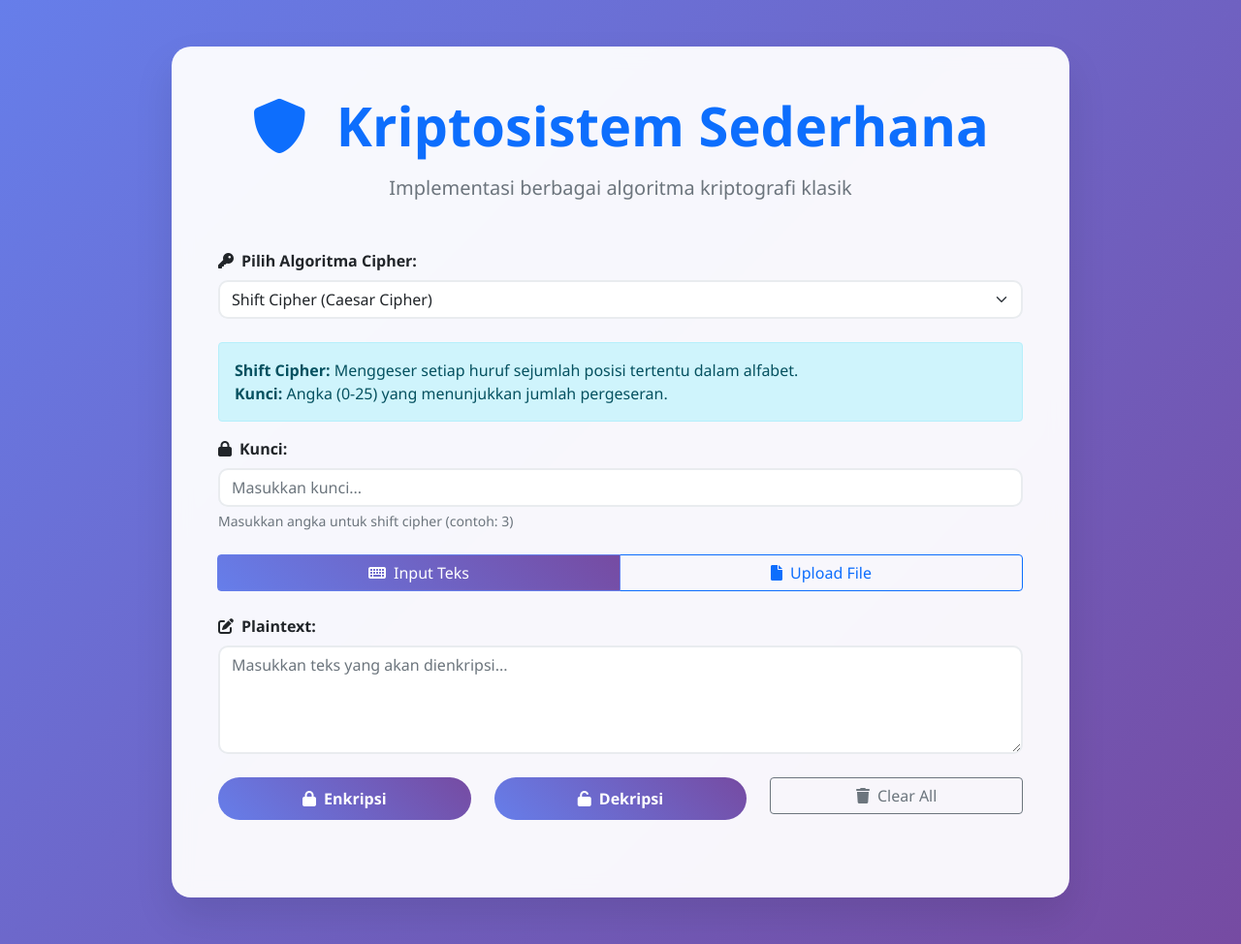
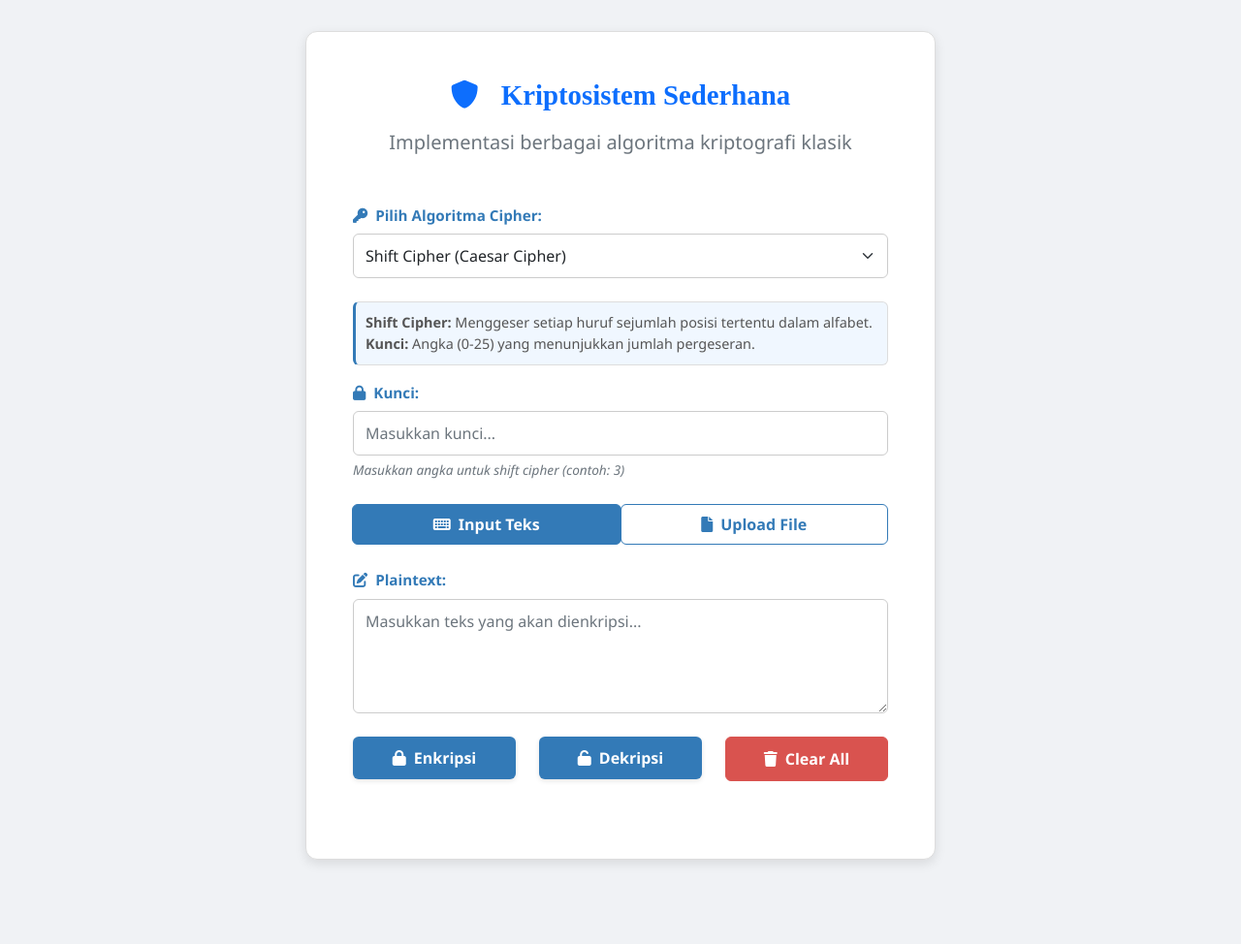
Before and after one commit to Havizhan/Project-Kriptografi-Tugas1, a Flask app: page / in a window 1280 px wide. Shown: the whole page at 97% size. After the commit the page ends 891 px from the top, so only its background shows below. Run offline with Flask 3, Linux system fonts and the light colour scheme; some libraries are stand-ins or nearby versions.

Commit message:
ubah layout

```diff
--- a/requirements.txt
+++ b/requirements.txt
@@ -1,3 +1,3 @@
 Flask==2.3.3
-numpy==1.24.3
+numpy>=2.1.3
 Werkzeug==2.3.7
--- a/static/css/style.css
+++ b/static/css/style.css
@@ -1,274 +1,216 @@
-/* Kriptosistem Sederhana - Custom Styles */
+/* Kriptosistem Sederhana - Custom Styles (Minimalist White Theme - REVISED) */
+
+:root {
+    --primary-color: #337ab7; /* Biru untuk aksen */
+    --danger-color: #d9534f; /* Merah untuk Reset */
+    --success-color: #5cb85c; /* Hijau untuk Download/Copy */
+    --card-bg: #ffffff;
+    --text-color: #333;
+}
 
 body {
-    background: linear-gradient(135deg, #667eea 0%, #764ba2 100%);
+    background: #f0f2f5;
     min-height: 100vh;
     font-family: 'Segoe UI', Tahoma, Geneva, Verdana, sans-serif;
+    color: var(--text-color);
+    display: flex;
+    justify-content: center;
+    align-items: center;
+}
+
+.container {
+    padding-top: 2rem !important;
+    padding-bottom: 2rem !important;
 }
 
 .main-container {
-    background: rgba(255, 255, 255, 0.95);
-    border-radius: 20px;
-    box-shadow: 0 20px 40px rgba(0, 0, 0, 0.1);
-    backdrop-filter: blur(10px);
+    background: var(--card-bg);
+    border-radius: 12px;
+    box-shadow: 0 4px 12px rgba(0, 0, 0, 0.1);
+    border: 1px solid #ddd;
+    max-width: 650px; /* Sedikit dilebarkan agar hasil lebih leluasa */
+    width: 100%;
+    margin: auto;
 }
 
-.cipher-card {
-    transition: all 0.3s ease;
-    border: none;
-    border-radius: 15px;
-    box-shadow: 0 5px 15px rgba(0, 0, 0, 0.08);
+/* Header & Divider */
+.main-container h1 {
+    font-family: 'Times New Roman', serif;
+    font-size: 1.8rem;
+    font-weight: 700;
+    color: var(--text-color);
 }
 
-.cipher-card:hover {
-    transform: translateY(-5px);
-    box-shadow: 0 15px 30px rgba(0, 0, 0, 0.15);
+.header-divider {
+    border: 0;
+    height: 1px;
+    background: var(--primary-color);
+    opacity: 1;
+    margin-bottom: 25px;
+    width: 50%;
+    margin-left: auto;
+    margin-right: auto;
 }
 
-.btn-custom {
-    background: linear-gradient(45deg, #667eea, #764ba2);
+/* Form Styling & Labels */
+.form-control, .form-select {
+    border-radius: 6px;
+    border: 1px solid #ccc;
+    padding: 10px 12px;
+}
+
+.form-control:focus, .form-select:focus {
+    border-color: var(--primary-color);
+    box-shadow: 0 0 0 0.2rem rgba(51, 122, 183, 0.25);
+}
+
+.form-label, .fw-bold {
+    color: var(--primary-color);
+    font-weight: 600 !important;
+    font-size: 0.95rem;
+}
+
+#keyHelp {
+    font-style: italic;
+    color: #6c757d;
+    font-size: 0.85rem;
+    margin-top: 5px;
+}
+
+/* Cipher Info Alert */
+.alert-info {
+    background-color: #f0f7ff; /* Warna sangat terang */
+    border: 1px solid #ddd;
+    border-left: 3px solid var(--primary-color);
+    border-radius: 6px;
+    color: #555;
+    padding: 10px;
+    font-size: 0.9rem;
+}
+
+/* Button Group (Cipher & Mode Input) */
+.btn-group .btn-check:checked + .btn {
+    background-color: var(--primary-color);
+    border-color: var(--primary-color);
+    color: white;
+    box-shadow: none;
+}
+.btn-group .btn {
+    border-color: var(--primary-color);
+    color: var(--primary-color);
+    font-weight: 600;
+    border-radius: 6px !important;
+    padding: 8px 15px;
+    transition: background-color 0.2s;
+}
+.btn-group .btn:hover:not(.btn-check:checked + .btn) {
+    background-color: rgba(51, 122, 183, 0.1);
+}
+
+/* Action Buttons (Enkripsi/Dekripsi/Reset) */
+.btn-custom { /* Enkripsi / Dekripsi */
+    background: var(--primary-color);
     border: none;
-    border-radius: 25px;
-    padding: 10px 30px;
+    border-radius: 6px;
+    padding: 10px 20px;
     color: white;
     font-weight: 600;
-    transition: all 0.3s ease;
+    transition: all 0.2s ease;
+    box-shadow: 0 2px 5px rgba(0, 0, 0, 0.1);
 }
-
 .btn-custom:hover {
-    transform: translateY(-2px);
-    box-shadow: 0 10px 20px rgba(0, 0, 0, 0.2);
+    transform: translateY(-1px);
+    box-shadow: 0 4px 8px rgba(0, 0, 0, 0.2);
+    background-color: #286090;
     color: white;
 }
 
-.form-control, .form-select {
-    border-radius: 10px;
-    border: 2px solid #e9ecef;
-    transition: all 0.3s ease;
+.btn-outline-secondary { /* Reset */
+    background: var(--danger-color);
+    border-color: var(--danger-color);
+    color: white;
+    font-weight: 600;
+    border-radius: 6px;
+    padding: 10px 20px;
+    transition: all 0.2s ease;
+}
+.btn-outline-secondary:hover {
+    background-color: #c9302c;
+    border-color: #c9302c;
+    color: white;
 }
 
-.form-control:focus, .form-select:focus {
-    border-color: #667eea;
-    box-shadow: 0 0 0 0.2rem rgba(102, 126, 234, 0.25);
+/* Result Box Styling */
+.result-box {
+    background: #f8f8f8;
+    border-radius: 6px;
+    border: 1px solid #ccc; /* Membuat border lebih jelas */
+    min-height: 80px;
+    word-wrap: break-word;
+    white-space: pre-wrap;
+    font-family: monospace;
+    font-size: 1rem;
 }
 
-.result-box {
-    background: #f8f9fa;
-    border-radius: 10px;
-    border: 2px solid #e9ecef;
-    min-height: 100px;
-    word-wrap: break-word;
+/* Download/Copy Buttons */
+#downloadSection .btn-success, #formatSection .btn-success {
+    background-color: var(--success-color);
+    border-color: var(--success-color);
+    color: white;
+}
+#formatSection .btn-outline-primary {
+    color: var(--primary-color);
+    border-color: var(--primary-color);
 }
 
+
+/* File Upload Area */
 .file-upload-area {
-    border: 2px dashed #667eea;
-    border-radius: 15px;
-    padding: 40px;
+    border: 2px dashed #ccc;
+    border-radius: 6px;
+    padding: 30px;
     text-align: center;
     transition: all 0.3s ease;
     cursor: pointer;
 }
-
 .file-upload-area:hover {
-    background: rgba(102, 126, 234, 0.05);
-    border-color: #764ba2;
+    background: #f9f9f9;
+    border-color: var(--primary-color);
 }
 
-.file-upload-area.dragover {
-    background: rgba(102, 126, 234, 0.1);
-    border-color: #764ba2;
-}
+/* Messages & Loading */
+.loading { display: none; padding: 15px; }
+.spinner-border { color: var(--primary-color) !important; }
 
-.cipher-icon {
-    font-size: 2rem;
-    color: #667eea;
-    margin-bottom: 1rem;
-}
-
-.loading {
-    display: none;
-}
-
-.spinner-border-sm {
-    width: 1rem;
-    height: 1rem;
-}
-
-/* Custom animations */
-@keyframes fadeIn {
-    from {
-        opacity: 0;
-        transform: translateY(20px);
-    }
-    to {
-        opacity: 1;
-        transform: translateY(0);
-    }
-}
-
-.fade-in {
-    animation: fadeIn 0.5s ease-in-out;
-}
-
-/* Responsive design */
-@media (max-width: 768px) {
-    .main-container {
-        margin: 10px;
-        padding: 20px !important;
-    }
-
-    .btn-custom {
-        padding: 8px 20px;
-        font-size: 0.9rem;
-    }
-
-    .file-upload-area {
-        padding: 20px;
-    }
-
-    .file-upload-area h5 {
-        font-size: 1.1rem;
-    }
-}
-
-/* Dark mode support */
-@media (prefers-color-scheme: dark) {
-    .main-container {
-        background: rgba(30, 30, 30, 0.95);
-        color: #ffffff;
-    }
-
-    .form-control, .form-select {
-        background-color: #2d2d2d;
-        border-color: #444;
-        color: #ffffff;
-    }
-
-    .form-control:focus, .form-select:focus {
-        background-color: #2d2d2d;
-        border-color: #667eea;
-        color: #ffffff;
-    }
-
-    .result-box {
-        background: #2d2d2d;
-        border-color: #444;
-        color: #ffffff;
-    }
-
-    .alert-info {
-        background-color: #1a365d;
-        border-color: #2c5282;
-        color: #90cdf4;
-    }
-
-    .alert-success {
-        background-color: #1a202c;
-        border-color: #2d3748;
-        color: #68d391;
-    }
-}
-
-/* Custom scrollbar */
-::-webkit-scrollbar {
-    width: 8px;
-}
-
-::-webkit-scrollbar-track {
-    background: #f1f1f1;
-    border-radius: 10px;
-}
-
-::-webkit-scrollbar-thumb {
-    background: linear-gradient(45deg, #667eea, #764ba2);
-    border-radius: 10px;
-}
-
-::-webkit-scrollbar-thumb:hover {
-    background: linear-gradient(45deg, #5a6fd8, #6a4190);
-}
-
-/* Loading animation */
-.loading-spinner {
-    display: inline-block;
-    width: 20px;
-    height: 20px;
-    border: 3px solid rgba(255, 255, 255, 0.3);
-    border-radius: 50%;
-    border-top-color: #fff;
-    animation: spin 1s ease-in-out infinite;
-}
-
-@keyframes spin {
-    to {
-        transform: rotate(360deg);
-    }
-}
-
-/* Success/Error states */
 .success-message {
-    background: linear-gradient(45deg, #48bb78, #38a169);
+    background-color: var(--success-color);
     color: white;
     padding: 10px 20px;
-    border-radius: 10px;
+    border-radius: 6px;
     margin: 10px 0;
 }
 
 .error-message {
-    background: linear-gradient(45deg, #f56565, #e53e3e);
+    background-color: var(--danger-color);
     color: white;
     padding: 10px 20px;
-    border-radius: 10px;
+    border-radius: 6px;
     margin: 10px 0;
 }
 
-/* File info styling */
-.file-info {
-    background: linear-gradient(45deg, #4299e1, #3182ce);
-    color: white;
-    padding: 15px;
-    border-radius: 10px;
-    margin: 10px 0;
+.file-info .alert-success {
+    background-color: #f0fff0;
+    border: 1px solid #ddd;
+    color: var(--success-color);
+    font-weight: 600;
 }
-
 .file-info .badge {
-    background: rgba(255, 255, 255, 0.2);
+    background: var(--success-color);
     color: white;
 }
 
-/* Button group styling */
-.btn-group .btn-check:checked + .btn {
-    background: linear-gradient(45deg, #667eea, #764ba2);
-    border-color: #667eea;
-    color: white;
+/* Ensure results section is initially hidden but can be displayed */
+#resultsSection {
+    /* Menghapus semua aturan CSS yang dapat menyembunyikan elemen secara permanen */
+    /* display: none; diatur via JS */
 }
-
-/* Result formatting */
-.result-text {
-    font-family: 'Courier New', monospace;
-    font-size: 1.1rem;
-    line-height: 1.6;
-    white-space: pre-wrap;
-}
-
-/* Tooltip styling */
-.tooltip-inner {
-    background: linear-gradient(45deg, #667eea, #764ba2);
-    border-radius: 8px;
-}
-
-.tooltip.bs-tooltip-top .tooltip-arrow::before {
-    border-top-color: #667eea;
-}
-
-.tooltip.bs-tooltip-bottom .tooltip-arrow::before {
-    border-bottom-color: #667eea;
-}
-
-.tooltip.bs-tooltip-start .tooltip-arrow::before {
-    border-left-color: #667eea;
-}
-
-.tooltip.bs-tooltip-end .tooltip-arrow::before {
-    border-right-color: #667eea;
-}
```
